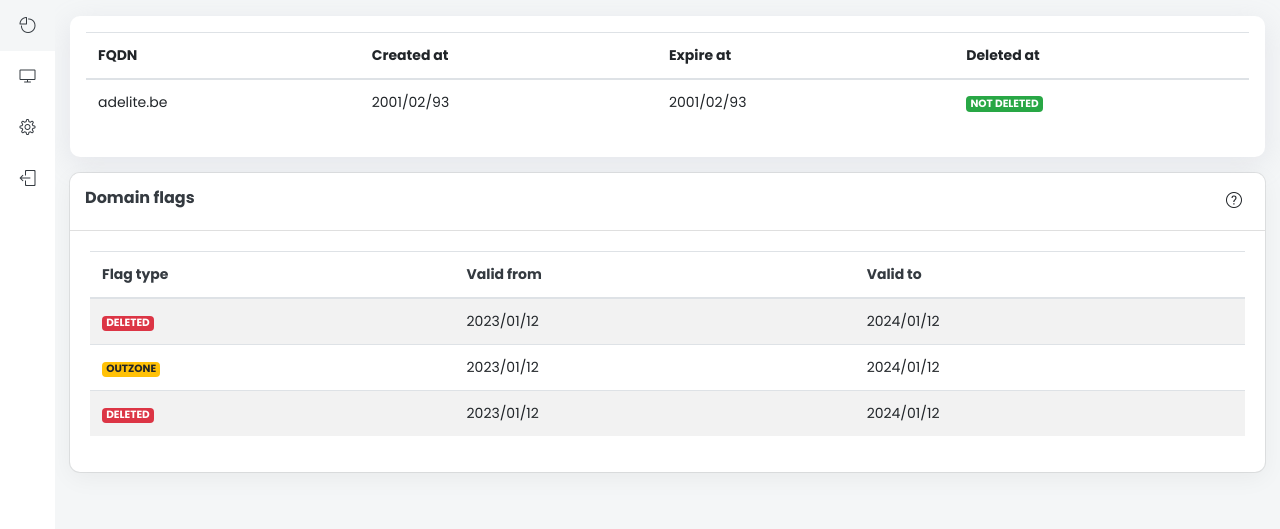
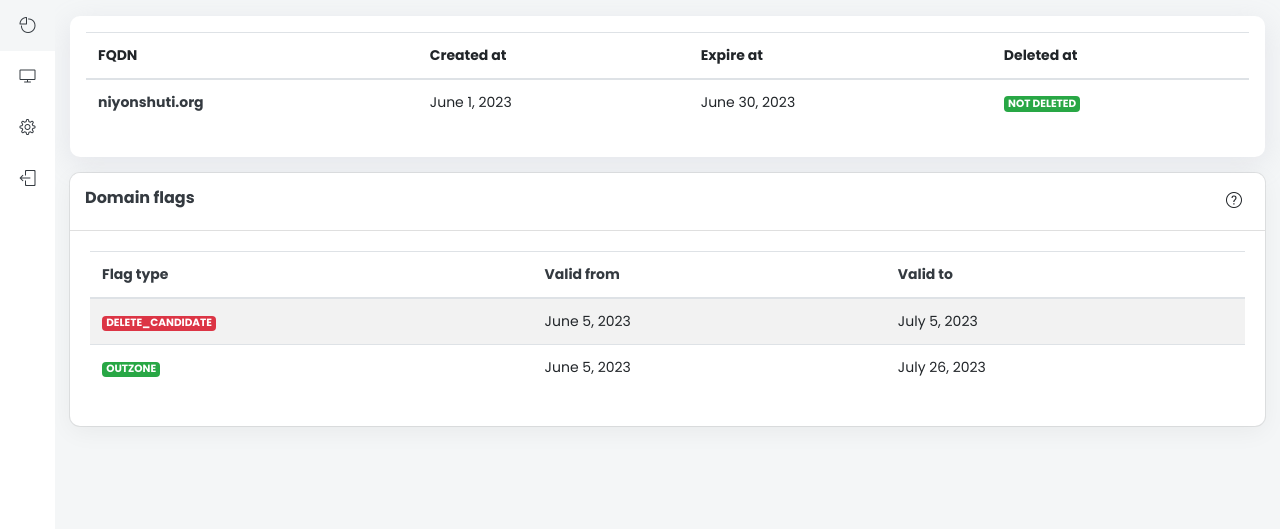
Before and after one commit to codewithadelite/domains, a Django app: page /flags/domains/1/ in a window 1280 px wide. Shown: the part 60-589 px from the top of the page. Run offline with Django 4.2, Linux system fonts and the light colour scheme; a user stored in the database is signed in; data comes from the database, SQL or seed files in the repository; both versions use the stored data as it was after the commit; some libraries are stand-ins or nearby versions.

Commit message:
Domain detail page displays domain info and its assigned flags

```diff
--- a/flags/models.py
+++ b/flags/models.py
@@ -36,3 +36,12 @@ class Flag(models.Model):
 
     def __str__(self) -> str:
         return f"{self.domain.fqdn} - {self.flag_type}"
+
+    @property
+    def class_bg_color(self) -> str:
+        if self.flag_type == self.TYPE_CHOICES[0][1]:
+            return "badge badge-warning"
+        if self.flag_type == self.TYPE_CHOICES[1][1]:
+            return "badge badge-success"
+        if self.flag_type == self.TYPE_CHOICES[2][1]:
+            return "badge badge-danger"
--- a/flags/templates/flags/domain-details.html
+++ b/flags/templates/flags/domain-details.html
@@ -9,12 +9,18 @@
         <th>Deleted at</th>
       </thead>
       <tbody>
-        <td>adelite.be</td>
-        <td>2001/02/93</td>
-        <td>2001/02/93</td>
+        <td class="text-dark"><strong>{{domain.fqdn}}</strong></td>
+        <td>{{domain.created_at.date}}</td>
+        <td>{{domain.expire_at.date}}</td>
+        {% if domain.deleted_at %}
+        <td>
+          <span class="badge badge-danger"> {{domain.deleted_at.date}} </span>
+        </td>
+        {% else %}
         <td>
           <span class="badge badge-success">NOT DELETED</span>
         </td>
+        {% endif %}
       </tbody>
     </table>
   </div>
@@ -39,28 +45,17 @@
               <th class="text-dark">Valid to</th>
             </thead>
             <tbody>
-              <tr onclick="return confirm('Do you want to redirect?')">
-                <td>
-                  <span class="badge badge-danger">DELETED</span>
-                </td>
-                <td>2023/01/12</td>
-                <td>2024/01/12</td>
-              </tr>
-
+              {% for flag in flags %}
               <tr>
                 <td>
-                  <span class="badge badge-warning">OUTZONE</span>
+                  <span class="{{ flag.class_bg_color }}"
+                    >{{ flag.flag_type}}</span
+                  >
                 </td>
-                <td>2023/01/12</td>
-                <td>2024/01/12</td>
+                <td>{{flag.valid_from.date}}</td>
+                <td>{{flag.valid_to.date}}</td>
               </tr>
-              <tr>
-                <td>
-                  <span class="badge badge-danger">DELETED</span>
-                </td>
-                <td>2023/01/12</td>
-                <td>2024/01/12</td>
-              </tr>
+              {% endfor %}
             </tbody>
           </table>
         </div>
--- a/flags/views.py
+++ b/flags/views.py
@@ -1,7 +1,7 @@
 from django.shortcuts import render
 from django.urls import reverse
 from django.views import View
-from django.http import HttpRequest
+from django.http import HttpRequest, Http404
 from django.contrib.auth.mixins import LoginRequiredMixin
 from django.utils import timezone
 from django.db.models import Q
@@ -74,8 +74,16 @@ class DomainListView(LoginRequiredMixin, View):
 class DomainDetailView(LoginRequiredMixin, View):
     template_name = "flags/domain-details.html"
 
-    def get(self, request: HttpRequest, id, *args, **kwargs):
-        context = {}
+    def get_domain_object(self, id: int) -> Domain:
+        try:
+            return Domain.objects.get(id=id)
+        except Domain.DoesNotExist:
+            raise Http404
+
+    def get(self, request: HttpRequest, id: int, *args, **kwargs):
+        domain = self.get_domain_object(id)
+        flags = domain.flag_set.all()
+        context = {"domain": domain, "flags": flags}
         return render(request, self.template_name, context)
 
 
```
Also changed, not shown: db.sqlite3.
